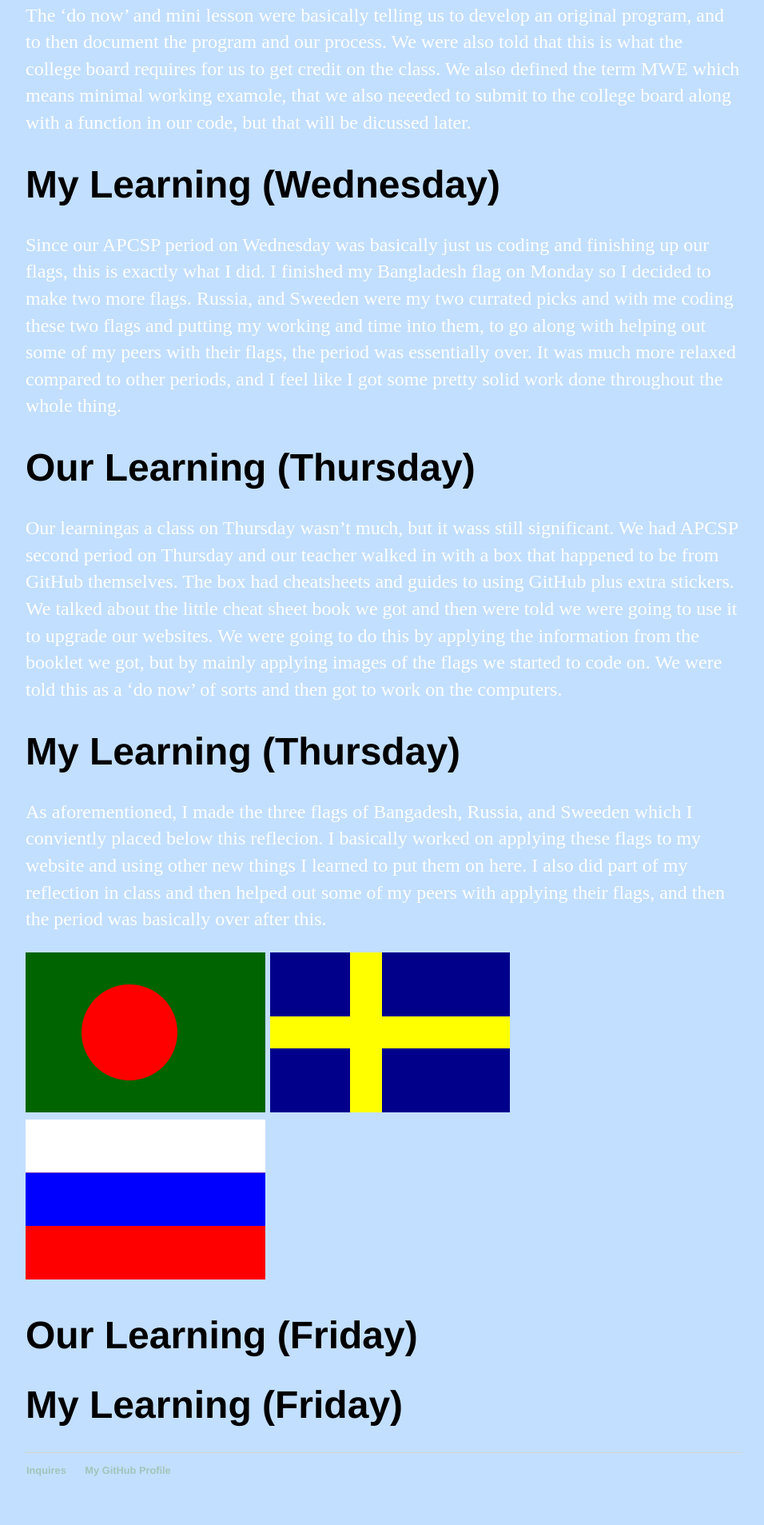
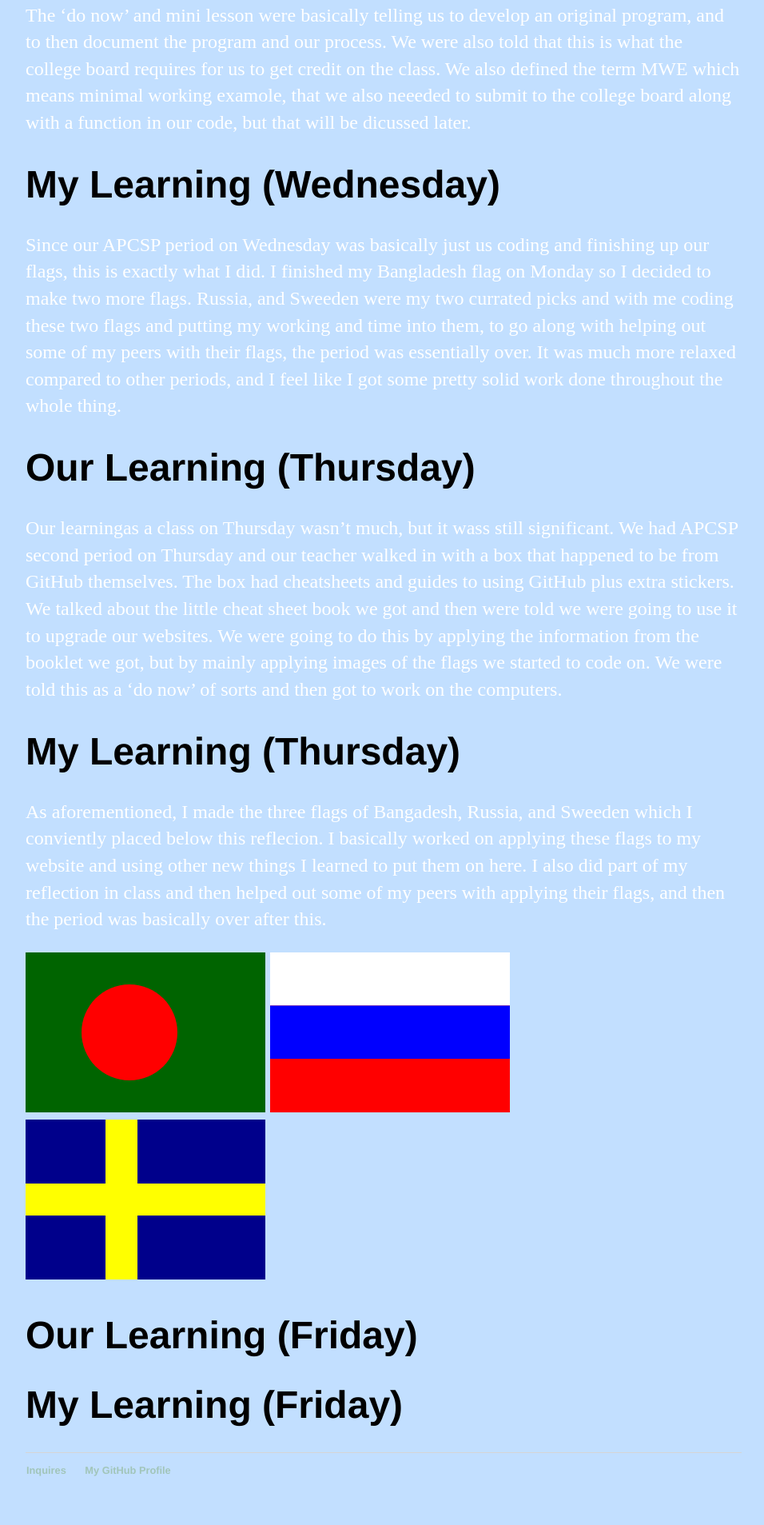
Before and after one commit to albertof4112/albertof4112.github.io, a Jekyll site: the page built from _posts/2018-10-19-weekly-reflection-05.md, in a window 1280 px wide. Shown: the part 1248-3155 px from the top of the page at 80% size, without its empty margins (160-1116 px from the left). Built offline with Jekyll 4.4.1, drawn with Linux system fonts in a browser that asks for light colours.

Commit message:
Update 2018-10-19-weekly-reflection-05.md

```diff
--- a/_posts/2018-10-19-weekly-reflection-05.md
+++ b/_posts/2018-10-19-weekly-reflection-05.md
@@ -22,7 +22,7 @@ Our learningas a class on Thursday wasn't much, but it wass still significant. W
 # My Learning (Thursday)
 As aforementioned, I made the three flags of Bangadesh, Russia, and Sweeden which I conviently placed below this reflecion. I basically worked on applying these flags to my website and using other new things I learned to put them on here. I also did part of my reflection in class and then helped out some of my peers with applying their flags, and then the period was basically over after this.
 
-![BANGLADESH.FLAG](/images/BANGLADESH.FLAG.png) ![SWEEDEN.FLAG](/images/SWEEDEN.FLAG.png) ![RUSSIAN.FLAG](/images/RUSSIAN.FLAG.png)
+![BANGLADESH.FLAG](/images/BANGLADESH.FLAG.png) ![RUSSIAN.FLAG](/images/RUSSIAN.FLAG.png) ![SWEEDEN.FLAG](/images/SWEEDEN.FLAG.png)
 
 # Our Learning (Friday)
 
```
